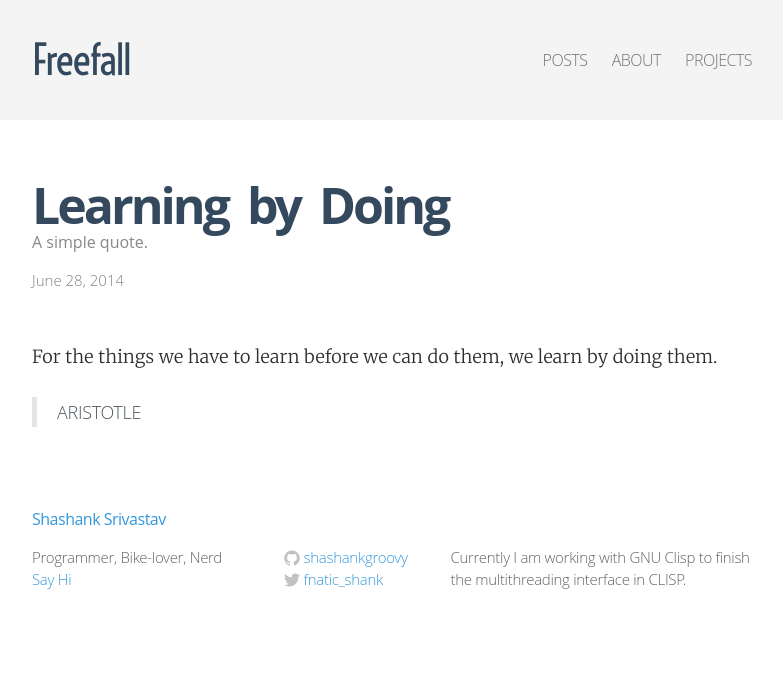
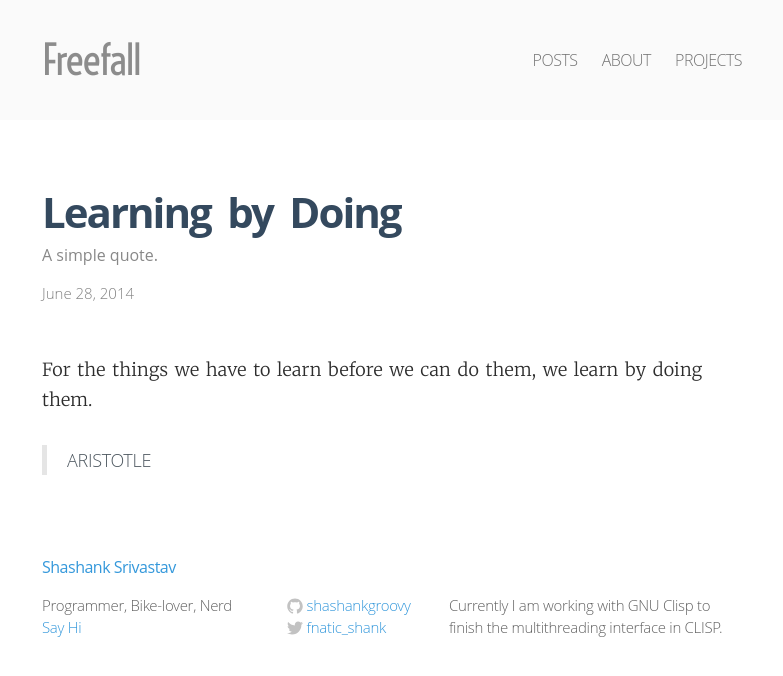
Before and after one commit to shashankgroovy/shashankgroovy.github.io, a Jekyll site: the page built from _posts/2014-06-28-learning-by-doing.markdown, in a window 1280 px wide. Shown: the top 676 px of the page, without its empty margins (248-1031 px from the left). Built offline with Jekyll 4.4.1, drawn with Linux system fonts in a browser that asks for light colours; some web fonts are replaced; Markdown is read by kramdown in place of the engine named in the settings.

Commit message:
minute change

```diff
--- a/css/light.css
+++ b/css/light.css
@@ -50,7 +50,7 @@
 .wrap:after { content:""; display:table; }
 .wrap:after { clear: both; }
 .wrap {
-  max-width       : 720px;
+  max-width       : 700px;
   padding         : 0 30px;
   margin          : 0 auto;
   zoom            : 1;
@@ -79,14 +79,14 @@
 .site-header {
   /*border-top      : 4px solid #3498db;[> #1edc97 #1BC5A3;<]*/
   min-height      : 120px;
-  background-color: #F4F4F4;
+  background-color: #FAFAFA;
 }
 
 .site-title,
 .site-title:hover,
 .site-title:visited {
   display         : block;
-  color           : #34495e /*#7C7C7C*/;
+  color           : rgba(0,0,0,0.44); /*#8C8C8C;*/
   font-family     : "Voltaire", sans-serif;
   font-size       : 42px;
   letter-spacing  : -1px;
@@ -233,9 +233,9 @@
 .post-header { margin: 10px 0 50px; }
 
 .post-header h1 {
-  font-size       : 50px;
-  letter-spacing  : -3px;
-  line-height     : 1;
+  font-size       : 42px;
+  letter-spacing  : -2px;
+  line-height     : 1.5;
   font-weight     : bold;
   color           : #34495e;/*#333333;*/
   word-spacing    : .18em;
@@ -254,10 +254,11 @@
     line-height   : 30px;
     letter-spacing: .2px;
     color         : #2D2D2D; /* #4e5860;*/
+    word-spacing  : 2px;
 }
 
 .post-content > * { margin: 20px 0; }
-.post-content p { margin: 20px 0; }
+.post-content p { margin: 30px 0; }
 
 .post-content img {
   margin          : auto auto 20px;
```
